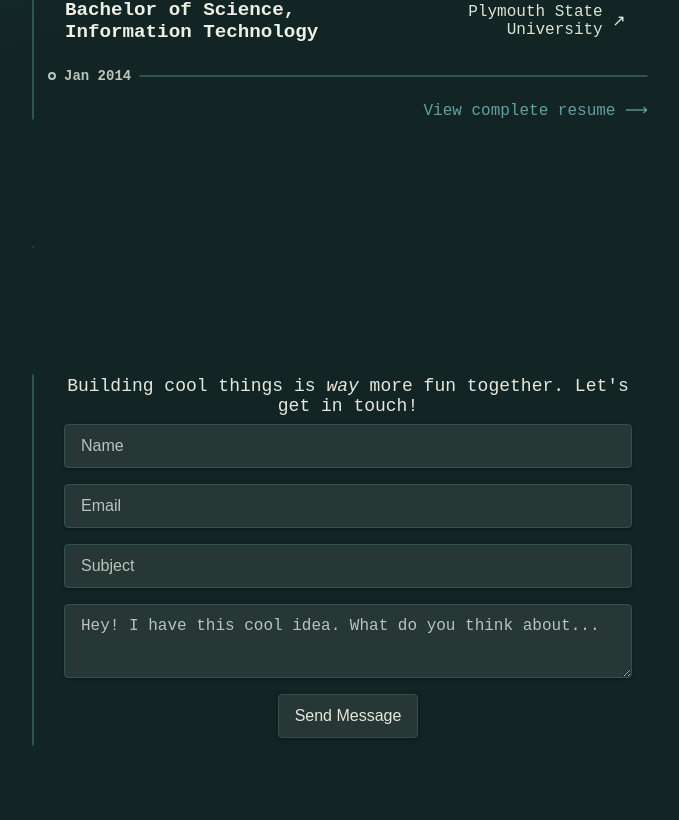
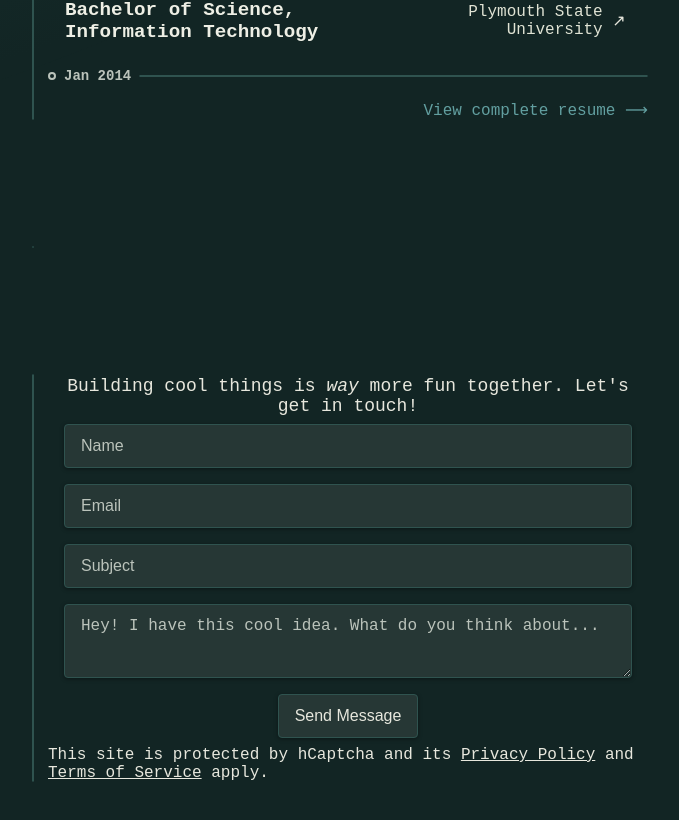
Before and after one commit to ravedaymond/portfolio-daveraymond.dev, a SvelteKit app: page / in a window 1280 px wide. Shown: the part 1436-2256 px from the top of the page, without its empty margins (508-1187 px from the left). Built offline with nearby package versions, Linux system fonts and the light colour scheme.

Commit message:
Added privacy policy and terms of service for hCaptcha usage. Moved captcha below submit button.

```diff
--- a/src/lib/components/sections/contact/FormContact.svelte
+++ b/src/lib/components/sections/contact/FormContact.svelte
@@ -36,8 +36,8 @@
 	></textarea>
 	<input type="checkbox" name="botcheck" class="hidden" style="display: none;">
 	<input type="hidden" name="redirect" value="https://web3forms.com/success" />
+	<input type="submit" value="Send Message" />
 	<div class="h-captcha" data-captcha="true"></div>
-	<input type="submit" value="Send Message" />
 </form>
 
 <style>
--- a/src/routes/+page.svelte
+++ b/src/routes/+page.svelte
@@ -111,7 +111,7 @@
 			contact: {
 				header: 'Contact',
 				form: {
-					title: 'Building cool things is <em>way</em> more fun together. Let\'s get in touch!'
+					title: "Building cool things is <em>way</em> more fun together. Let's get in touch!"
 				}
 			}
 		}
@@ -138,9 +138,9 @@
 				entries.forEach((entry: IntersectionObserverEntry) => {
 					if (entry.isIntersecting) {
 						navlinks.focused?.removeAttribute('id');
-						navlinks.focused = navlinks[entry.target.getAttribute('id') || "null"];
+						navlinks.focused = navlinks[entry.target.getAttribute('id') || 'null'];
 						navlinks.focused.setAttribute('id', 'nav-focus');
-						replaceState(navlinks.focused.parentNode.getAttribute("href"), {});
+						replaceState(navlinks.focused.parentNode.getAttribute('href'), {});
 					}
 				});
 			},
@@ -220,6 +220,11 @@
 				<h2>{data.main.contact.header}</h2>
 			</hgroup>
 			<FormContact id="contact-form" hSize="h3" title={data.main.contact.form.title} />
+			<p>
+				This site is protected by hCaptcha and its
+				<a href="https://www.hcaptcha.com/privacy" style="text-decoration: underline;">Privacy Policy</a> and
+				<a href="https://www.hcaptcha.com/terms" style="text-decoration: underline;">Terms of Service</a> apply.
+			</p>
 		</Section>
 	</main>
 	<Footer gridarea="footer" />
```
